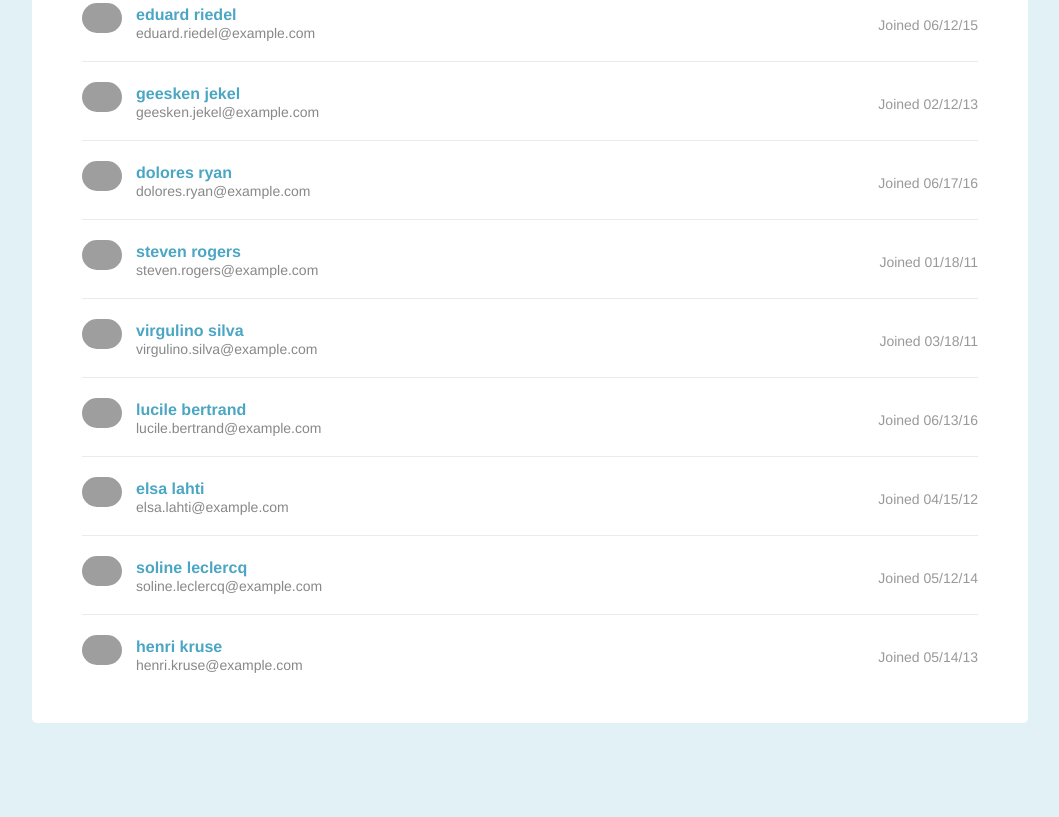
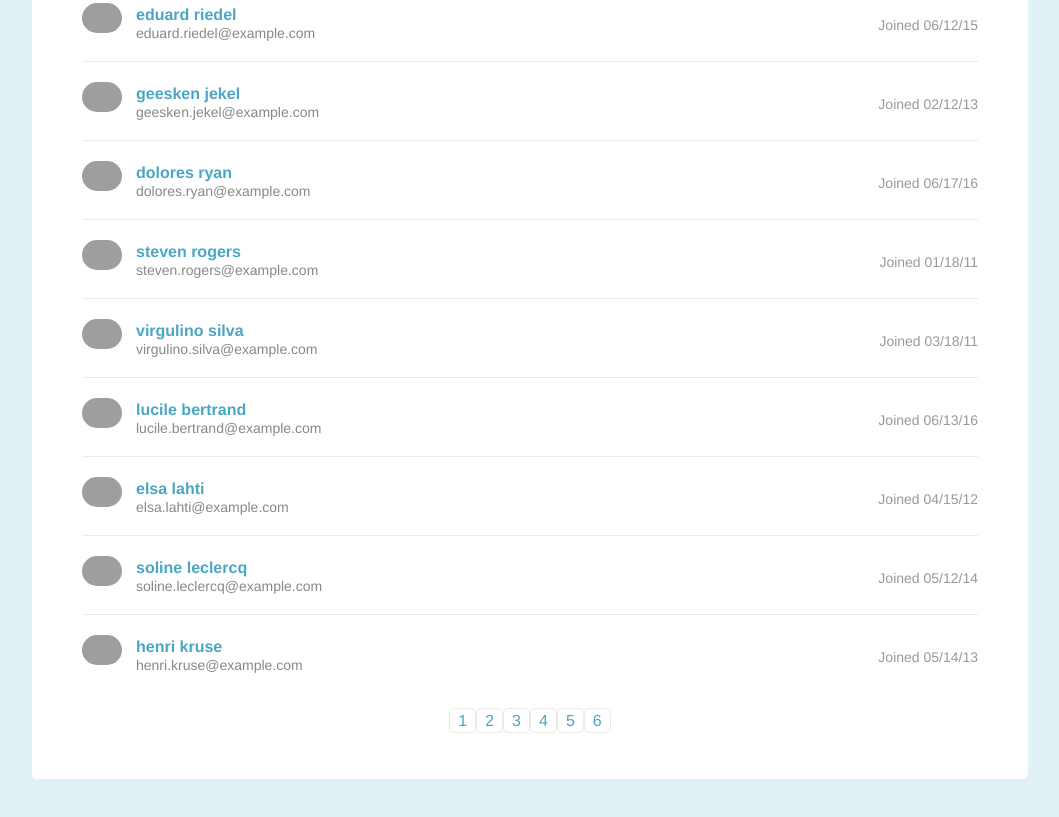
Before and after one commit to DanielSalas2/techdegree-project-2, a plain HTML site: page index.html in a window 1280 px wide. Shown: the part 3694-4511 px from the top of the page, without its empty margins (110-1169 px from the left). Before the commit the page ends 4467 px from the top, so only its background shows below. Drawn offline with Linux system fonts and the light colour scheme; grey boxes are pictures that could not be loaded.

Commit message:
created the paginiation links

```diff
--- a/js/script.js
+++ b/js/script.js
@@ -1,50 +1,32 @@
-/******************************************
-Treehouse Techdegree:
-FSJS project 2 - List Filter and Pagination
-******************************************/
 
-// Study guide for this project - https://drive.google.com/file/d/1OD1diUsTMdpfMDv677TfL1xO2CEkykSz/view?usp=sharing
-
-
-/***
-   Add your global variables that store the DOM elements you will
-   need to reference and/or manipulate.
-
-   But be mindful of which variables should be global and which
-   should be locally scoped to one of the two main functions you're
-   going to create. A good general rule of thumb is if the variable
-   will only be used inside of a function, then it can be locally
-   scoped to that function.
-***/
+const listNum = document.getElementsByTagName('li');
+const pageNum =  Math.ceil(listNum.length/10);
 
 
 
 
-/***
-   Create the `showPage` function to hide all of the items in the
-   list except for the ten you want to show.
+//const appendPageLinks = (list) => {
+  const paginationDiv = document.createElement('div'); //assigns and creates the div element
+  let page = document.querySelector('.page'); // assigns the page to a variable
+  paginationDiv.className = 'pagination'; // assigns the pagination class
+  const ul = document.createElement('ul'); // assigns and creates the ul tah
+  page.appendChild(paginationDiv); // page appends with the paginationDiv
+  paginationDiv.appendChild(ul); // paginationDiv appends the ul
 
-   Pro Tips:
-     - Keep in mind that with a list of 54 students, the last page
-       will only display four.
-     - Remember that the first student has an index of 0.
-     - Remember that a function `parameter` goes in the parens when
-       you initially define the function, and it acts as a variable
-       or a placeholder to represent the actual function `argument`
-       that will be passed into the parens later when you call or
-       "invoke" the function
-***/
+  //for loop to create the buttons
+  for(let i = 1; i < pageNum+1; i++) // added a 1 to make the link numbers correct;
+  {
+    const li = document.createElement('li');
+    const a = document.createElement('a');
+     a.href = '#';
+     a.textContent = i;
+     li.appendChild(a);
+     ul.appendChild(li);
+  }
 
+//}
 
+//const showPage = (list, page) => {
 
-
-/***
-   Create the `appendPageLinks function` to generate, append, and add
-   functionality to the pagination buttons.
-***/
-
-
-
-
-
-// Remember to delete the comments that came with this file, and replace them with your own code comments.
+//}
+//student-list
```
Also changed, not shown: index.html (+0 -3 lines).
